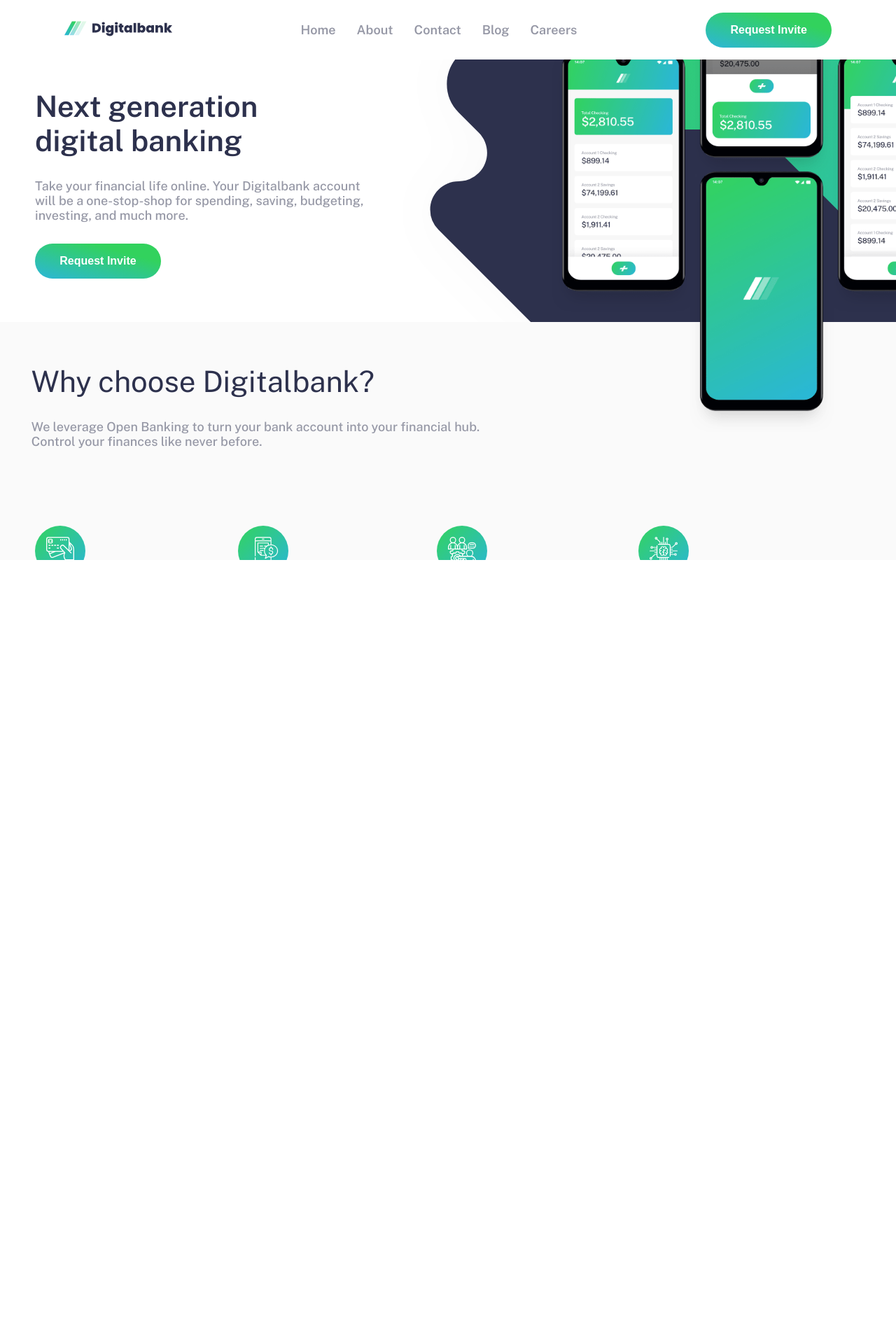
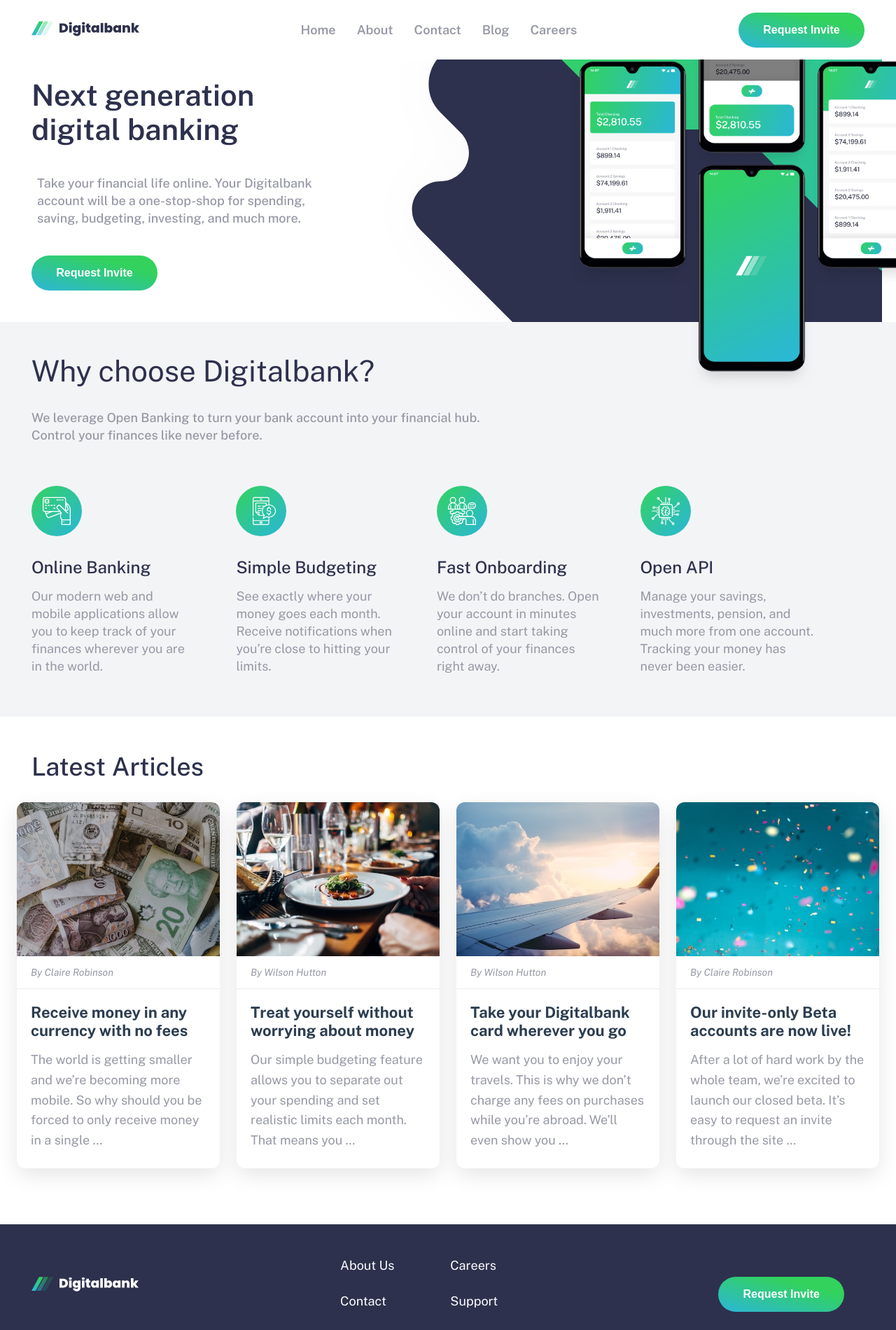
Before and after one commit to sean365-bit/Digital-bank-landing-page, a React (Vite) app: page / in a window 1280 px wide. Shown: the top 1900 px of the page at 70% size. Before the commit the page ends 800 px from the top, so only its background shows below. Built offline with nearby package versions, Linux system fonts and the light colour scheme.

Commit message:
modify Responsive Design

```diff
--- a/src/App.tsx
+++ b/src/App.tsx
@@ -1,4 +1,4 @@
-import "./styles/_main.scss";
+import "./styles/App.scss";
 import Header from "./components/Header";
 import Body from "./components/Body";
 import Articles from "./components/Articles";
--- a/src/components/Articles.tsx
+++ b/src/components/Articles.tsx
@@ -61,7 +61,7 @@ const Articles = () => {
           </div>
         </div>
 
-        <div className="card last_article">
+        <div className="card">
           <div className="card_image">
             <img src={conffetiImg} alt="conffeti" loading="lazy" />
           </div>
--- a/src/components/Body.tsx
+++ b/src/components/Body.tsx
@@ -7,6 +7,7 @@ import apiIcon from "../assets/icon-api.svg";
 const Body = () => {
   return (
     <section className="body">
+      <div className="body_section">
         <div className="body_tittle">
           <p className="body_hero">
             Why choose <br className="line_break" />
@@ -14,8 +15,8 @@ const Body = () => {
           </p>
 
           <p className="body_prg">
-          We leverage Open Banking to turn your bank account into your financial
-          hub. <br />
+            We leverage Open Banking to turn your bank account into your
+            financial hub. <br />
             Control your finances like never before.
           </p>
         </div>
@@ -46,8 +47,8 @@ const Body = () => {
             />
             <div className="features_tittle">Simple Budgeting</div>
             <div className="features_info">
-            See exactly where your money goes each month. Receive notifications
-            when you’re close to hitting your limits.
+              See exactly where your money goes each month. Receive
+              notifications when you’re close to hitting your limits.
             </div>
           </div>
 
@@ -61,8 +62,8 @@ const Body = () => {
             />
             <div className="features_tittle">Fast Onboarding</div>
             <div className="features_info">
-            We don’t do branches. Open your account in minutes online and start
-            taking control of your finances right away.
+              We don’t do branches. Open your account in minutes online and
+              start taking control of your finances right away.
             </div>
           </div>
 
@@ -81,6 +82,7 @@ const Body = () => {
             </div>
           </div>
         </div>
+      </div>
     </section>
   );
 };
--- a/src/components/Footer.tsx
+++ b/src/components/Footer.tsx
@@ -8,7 +8,8 @@ import instagram from "../assets/icon-instagram.svg";
 
 const Footer = () => {
   return (
-    <footer className="footer">
+    <footer>
+      <div className="footer_container">
         <div className="footer_logos">
           <div className="footer_img">
             <LogoLight />
@@ -69,6 +70,7 @@ const Footer = () => {
           <button className="request_btn">Request Invite</button>
           <p className="digital_bank">© Digitalbank. All Rights Reserved</p>
         </div>
+      </div>
     </footer>
   );
 };
--- a/src/components/Header.tsx
+++ b/src/components/Header.tsx
@@ -30,16 +30,17 @@ const Header = () => {
           </div>
 
           <div className="hamburguer" onClick={toggleMenu}>
-            <div className={`icon ${isMenuOpen ? "fade-out" : "fade-in"}`}>
+            <div className={`icon ${isMenuOpen ? "fade_out" : "fade_in"}`}>
               <HamburgerIcon />
             </div>
-            <div className={`icon ${isMenuOpen ? "fade-in" : "fade-out"}`}>
+            <div className={`icon ${isMenuOpen ? "fade_in" : "fade_out"}`}>
               <CloseIcon />
             </div>
           </div>
         </nav>
       </article>
 
+      {/* current */}
       <div className="header_box">
         <article className="header_content">
           <img
--- /dev/null
+++ b/src/styles/App.scss
@@ -0,0 +1,24 @@
+@use "./main" as *;
+
+* {
+  margin: 0;
+  padding: 0;
+  box-sizing: border-box;
+}
+
+body {
+  background-color: $white;
+
+  font-family: "Public Sans", sans-serif;
+  font-size: 18px;
+  font-style: normal;
+}
+
+.app {
+  min-height: 100dvh;
+  display: flex;
+  flex-direction: column;
+  align-items: center;
+
+  overflow-x: hidden;
+}
--- a/src/styles/Articles.scss
+++ b/src/styles/Articles.scss
@@ -1,8 +1,9 @@
-@use "../styles/main" as *;
+@use "./main" as *;
 
 .articles {
   width: 100%;
-
+  max-width: 480px;
+  margin: 0 auto;
   display: flex;
   flex-direction: column;
   justify-content: center;
@@ -10,25 +11,27 @@
 }
 
 .articles_heading {
+  width: 100%;
   color: $blue;
   font-size: 36px;
   text-align: center;
   font-weight: 500;
-
-  margin-top: 80px;
+  margin-top: 50px;
   margin-bottom: 30px;
 }
 
 .articles_container {
   display: flex;
   flex-direction: column;
-  justify-content: center;
+  justify-content: space-between;
   align-items: center;
   gap: 50px;
+  margin-bottom: 50px;
 }
+
 /* cards */
 .card {
-  width: 350px;
+  width: 330px;
   background-color: white;
   border-radius: 12px;
   overflow: hidden;
@@ -83,8 +86,14 @@
   margin-bottom: 5px;
 }
 
-.last_article {
-  margin-bottom: 40px;
+@media (min-width: 768px) {
+  .articles {
+    max-width: 720px;
+  }
+
+  .articles_container {
+    justify-content: space-evenly;
+  }
 }
 
 @media only screen and (min-width: 992px) {
@@ -103,3 +112,19 @@
     margin-bottom: 0px;
   }
 }
+
+@media (min-width: 1024px) {
+  .articles_heading {
+    text-align: left;
+    padding-left: 25px;
+    padding-right: 25px;
+  }
+
+  .articles {
+    max-width: 1240px;
+  }
+
+  .articles_container {
+    gap: 20px;
+  }
+}
--- a/src/styles/Body.scss
+++ b/src/styles/Body.scss
@@ -1,8 +1,14 @@
-@use "../styles/main" as *;
+@use "./main" as *;
 
 .body {
   width: 100%;
-  background: $gray50;
+  background: $gray100;
+}
+
+.body_section {
+  width: 100%;
+  max-width: 480px;
+  margin: 0 auto;
 }
 
 .body_tittle {
@@ -25,6 +31,7 @@
 }
 
 .body_prg {
+  line-height: 25px;
   width: 80%;
   text-align: center;
 
@@ -65,21 +72,35 @@
 .features_info {
   width: 80%;
   text-align: center;
+  line-height: 25px;
 
   color: $gray600;
   font-weight: 400;
   margin-bottom: 30px;
 }
 
-@media only screen and (min-width: 992px) {
+@media (min-width: 768px) {
+  .body_section {
+    max-width: 720px;
+  }
+}
+
+@media (min-width: 1024px) {
+  .body_section {
+    max-width: 1240px;
+  }
+
   .body_tittle {
-    margin-top: 60px;
+    margin-top: 45px;
   }
 
   .body_hero,
   .body_prg {
-    width: 93%;
+    width: 100%;
     text-align: left;
+
+    padding-left: 25px;
+    padding-right: 25px;
   }
 
   .line_break {
@@ -88,7 +109,8 @@
 
   .features_container {
     flex-direction: row;
-    padding: 50px;
+    padding-left: 25px;
+    padding-right: 25px;
   }
 
   .features {
--- a/src/styles/Footer.scss
+++ b/src/styles/Footer.scss
@@ -1,14 +1,14 @@
-$blue: hsl(233, 26%, 24%);
-$gray600: hsl(233, 8%, 62%);
-$gray100: hsl(220, 16%, 96%);
-$gray50: hsl(0, 0%, 98%);
-$white: hsl(0, 100%, 100%);
-$green: hsl(136, 64%, 51%);
+@use "./main" as *;
 
 footer {
   width: 100%;
-  height: auto;
   background-color: $blue;
+}
+
+.footer_container {
+  width: 100%;
+  max-width: 480px;
+  margin: 0 auto;
 }
 
 .footer_logos {
@@ -117,18 +117,33 @@ footer {
   color: $gray600;
 }
 
-@media only screen and (min-width: 992px) {
-  footer {
-    padding: 50px;
+@media (min-width: 768px) {
+  .footer_container {
+    max-width: 720px;
+  }
+}
+
+@media (min-width: 1024px) {
+  .footer_container {
+    max-width: 1240px;
+    height: 250px;
+
     display: flex;
     flex-direction: row;
-    justify-content: space-around;
+    justify-content: space-between;
     align-items: center;
   }
 
   .footer_logos {
-    height: 100%;
-    justify-content: space-around;
+    height: 100px;
+    justify-content: space-between;
+
+    padding-left: 25px;
+    padding-right: 25px;
+  }
+
+  .logo_container {
+    margin: 0;
   }
 
   .options_one,
@@ -137,11 +152,8 @@ footer {
   }
 
   .footer_img {
+    width: 100%;
     margin: 0;
-  }
-
-  .logo_container {
-    margin-bottom: 0;
   }
 
   .footer_options {
@@ -158,8 +170,8 @@ footer {
   }
 
   .button_container {
-    height: 100%;
-    justify-content: space-around;
+    height: 100px;
+    justify-content: space-between;
   }
 
   .digital_bank {
--- a/src/styles/Header.scss
+++ b/src/styles/Header.scss
@@ -1,7 +1,9 @@
-@use "../styles/main" as *;
+@use "./main" as *;
 
 header {
   width: 100%;
+  max-width: 480px;
+  margin: 0 auto;
   position: relative;
 }
 
@@ -41,41 +43,56 @@ nav {
 }
 
 .mobile_phone {
-  width: 360px;
+  width: 100%;
+  max-width: 480px;
+  margin: 0 auto;
   height: auto;
 
   position: absolute;
-  top: 200px;
+  top: 190px;
   left: 50%;
   transform: translate(-50%, -50%);
+  padding: 1rem;
 }
 
 .header_body {
-  margin-top: 30px;
-  margin-bottom: 50px;
+  margin-bottom: 30px;
+  margin-top: 10px;
 
   display: flex;
   flex-direction: column;
-  justify-content: center;
+  justify-content: space-evenly;
   align-items: center;
 }
 
 .header_hero {
   color: $blue;
   font-size: 42px;
-  margin-bottom: 30px;
+
   width: 100%;
   text-align: center;
   font-weight: 600;
+
+  margin-bottom: 25px;
+
+  padding-left: 25px;
+  padding-right: 25px;
 }
 
 .header_prg {
-  width: 85%;
+  width: 100%;
+  max-width: 480px;
+
   text-align: center;
 
   color: $gray600;
   font-weight: 500;
-  margin-bottom: 30px;
+
+  line-height: 25px;
+  margin-bottom: 25px;
+
+  padding-left: 25px;
+  padding-right: 25px;
 }
 
 .button {
@@ -121,11 +138,10 @@ nav {
   left: 0;
   width: 100%;
   height: 100%;
-  background-color: rgba(0, 0, 0, 0.5);
+  background-color: rgba(0, 0, 0, 0.6);
   display: flex;
   justify-content: center;
   align-items: center;
-
   animation: fadeIn 0.3s ease forwards;
 }
 
@@ -180,12 +196,12 @@ nav {
     }
   }
 
-  .fade-in {
+  .fade_in {
     opacity: 1;
     transform: rotate(0deg) scale(1);
   }
 
-  .fade-out {
+  .fade_out {
     opacity: 0;
     transform: rotate(90deg) scale(0.8);
     pointer-events: none;
@@ -209,18 +225,33 @@ nav {
   }
 }
 
-@media only screen and (min-width: 992px) {
+@media screen and (min-width: 768px) {
+  header {
+    max-width: 720px;
+  }
+}
+
+@media screen and (min-width: 1024px) {
+  header {
+    max-width: 1240px;
+  }
+
+  .mobile_phone {
+    max-width: 550px;
+    top: 240px;
+    left: 85%;
+  }
+
   .menu_overlay {
     display: none;
   }
-
   .links {
     display: block;
   }
 
   nav {
-    justify-content: space-around;
-    padding: 0;
+    padding-left: 25px;
+    padding-right: 25px;
   }
 
   .page {
@@ -228,8 +259,32 @@ nav {
     height: 100%;
     color: $gray600;
     font-weight: 600;
+    gap: 30px;
 
-    gap: 30px;
+    p {
+      position: relative;
+      cursor: pointer;
+      transition: color 0.3s ease;
+
+      &:hover {
+        color: black;
+      }
+
+      &::after {
+        content: "";
+        position: absolute;
+        left: 0;
+        bottom: -10px;
+        width: 0;
+        height: 2px;
+        background-color: black;
+        transition: width 0.3s ease;
+      }
+
+      &:hover::after {
+        width: 100%;
+      }
+    }
   }
 
   .hamburguer {
@@ -252,7 +307,6 @@ nav {
 
   .header_body {
     width: 40%;
-    margin-left: 50px;
   }
 
   .header_hero,
@@ -260,17 +314,10 @@ nav {
     text-align: left;
   }
 
-  .header_prg {
-    width: 100%;
-  }
-
   .button_containered {
     width: 100%;
-  }
 
-  .mobile_phone {
-    width: 600px;
-    top: 250px;
-    left: 85%;
+    padding-left: 25px;
+    padding-right: 25px;
   }
 }
--- a/src/styles/_main.scss
+++ b/src/styles/_main.scss
@@ -1,8 +1,8 @@
 @import url("https://fonts.googleapis.com/css2?family=Public+Sans:ital,wght@0,100..900;1,100..900&display=swap");
 
-$blue: hsl(233, 26%, 24%); // #2d314d
-$green: hsl(136, 64%, 51%); // #32d25d
-$cyan: hsl(192, 69%, 51%); // #2cb6d8
+$blue: hsl(233, 26%, 24%);
+$green: hsl(136, 64%, 51%);
+$cyan: hsl(192, 69%, 51%);
 
 $gray600: hsl(233, 8%, 62%);
 $gray100: hsl(220, 16%, 96%);
@@ -14,27 +14,3 @@ $white: hsl(0, 100%, 100%);
   justify-content: center;
   align-items: center;
 }
-
-* {
-  margin: 0;
-  padding: 0;
-  box-sizing: border-box;
-}
-
-body {
-  background-color: $white;
-
-  font-family: "Public Sans", sans-serif;
-  font-size: 18px;
-  font-style: normal;
-}
-
-.app {
-  display: flex;
-  flex-direction: column;
-  // justify-content: center;
-  align-items: center;
-
-  height: 100dvh;
-  overflow-x: hidden;
-}
```
Lines whose indentation alone changed are shown as unchanged.
